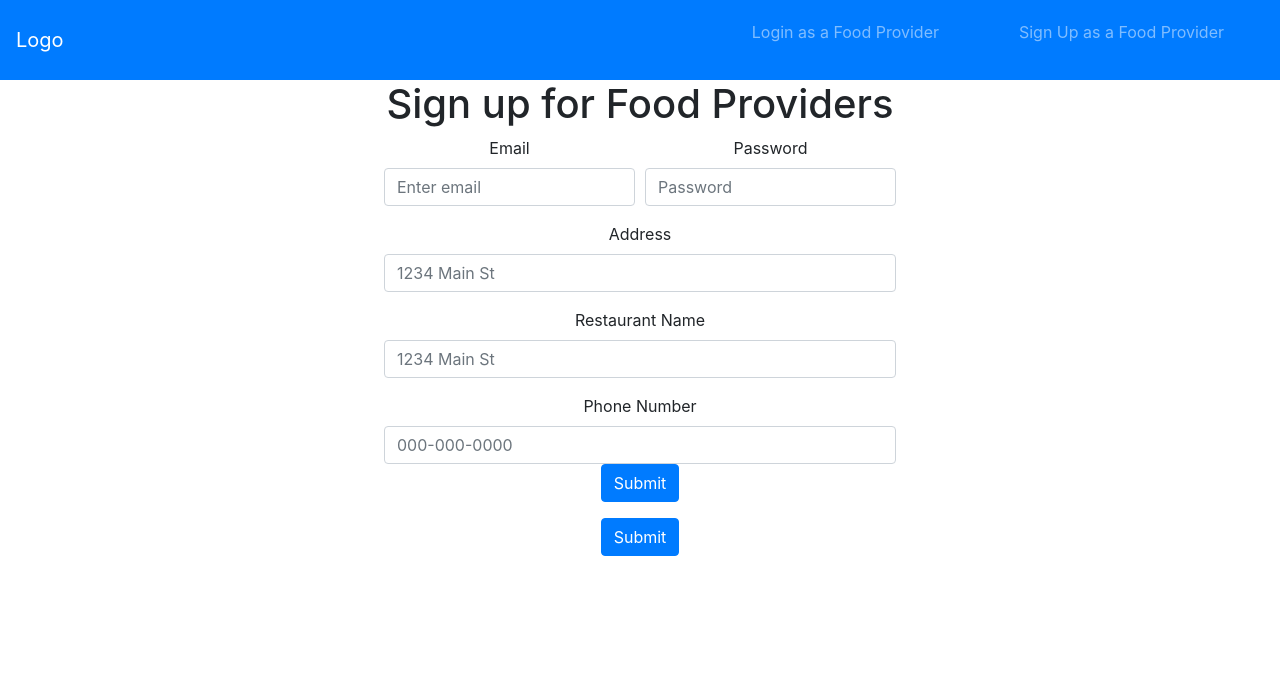
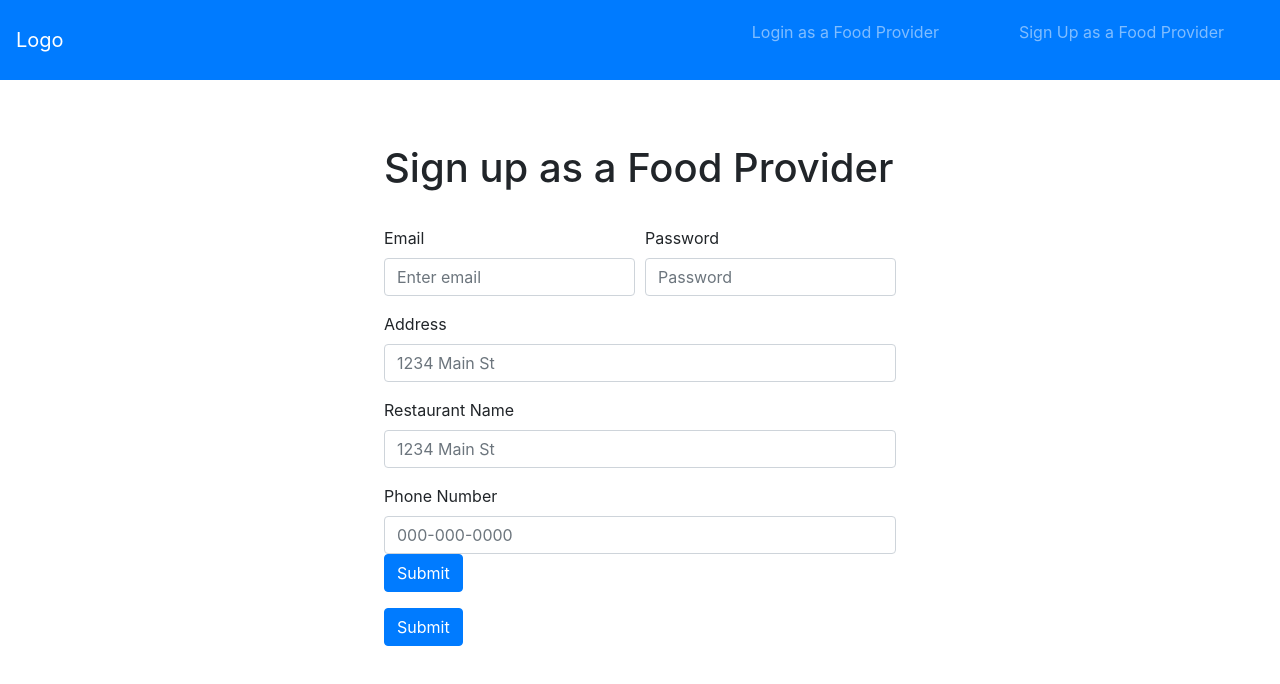
Before and after one commit to sydnieec/MealRelief, a React (Create React App) app in the folder website/: page /restaurantsignup in a window 1280 px wide. Shown: the top 684 px of the page. Built offline with nearby package versions, Linux system fonts and the light colour scheme.

Commit message:
styling changes

```diff
--- a/website/src/App.css
+++ b/website/src/App.css
@@ -1,7 +1,11 @@
 .App {
-  text-align: center;
+  /* text-align: center; */
 }
 
+.title {
+  text-align: center;
+  padding-top: 3%;
+}
 nav {
   display: flex;
   justify-content: space-around;
--- a/website/src/pages/RestaurantDashboard.jsx
+++ b/website/src/pages/RestaurantDashboard.jsx
@@ -4,7 +4,7 @@ import { Link } from "react-router-dom";
 import NavRestaurant from "../NavRestaurant";
 import Card from "react-bootstrap/Card";
 import Button from "react-bootstrap/Button";
-
+import "../App.css";
 // import axios from "axios";
 
 // function RestaurantDashboard() {
@@ -31,7 +31,7 @@ class RestaurantDashboard extends Component {
     return (
       <React.Fragment>
         <NavRestaurant />
-        <h1> Restaurant Dashboard</h1>
+        <h1 className="title "> Restaurant Dashboard</h1>
         <Card style={dashboardStyle}>
           <Card.Header as="h5">Current Listing</Card.Header>
           <Card.Body>
@@ -55,4 +55,5 @@ export default RestaurantDashboard;
 const dashboardStyle = {
   marginRight: "20%",
   marginLeft: "20%",
+  marginTop: "2%",
 };
--- a/website/src/pages/RestaurantForm.jsx
+++ b/website/src/pages/RestaurantForm.jsx
@@ -89,6 +89,7 @@ class RestaurantForm extends Component {
 export default RestaurantForm;
 
 const formStyle = {
+  paddingTop: "5%",
   paddingRight: "20%",
   paddingLeft: "20%",
 };
--- a/website/src/pages/RestaurantLogin.jsx
+++ b/website/src/pages/RestaurantLogin.jsx
@@ -29,7 +29,7 @@ class RestaurantLogin extends Component {
         <Nav />
         <div style={loginStyle}>
           <h1> Login as a Food Provider </h1>
-          <Form onSubmit={this.handleSubmit}>
+          <Form style={formStyle} onSubmit={this.handleSubmit}>
             <Form.Group controlId="formBasicEmail">
               <Form.Label>Email address</Form.Label>
               <Form.Control
@@ -66,6 +66,11 @@ class RestaurantLogin extends Component {
 export default RestaurantLogin;
 
 const loginStyle = {
+  paddingTop: "10%",
   paddingRight: "30%",
   paddingLeft: "30%",
 };
+
+const formStyle = {
+  paddingTop: "5%",
+};
--- a/website/src/pages/RestaurantSignup.jsx
+++ b/website/src/pages/RestaurantSignup.jsx
@@ -56,8 +56,8 @@ class RestaurantSignup extends Component {
         <Navbar.Toggle />
       </Navbar>{" "} */}
         <div style={loginStyle}>
-          <h1> Sign up for Food Providers </h1>
-          <Form onSubmit={this.handleSubmit}>
+          <h1> Sign up as a Food Provider </h1>
+          <Form style={formStyle} onSubmit={this.handleSubmit}>
             <Form.Row>
               <Form.Group as={Col} controlId="formGridEmail">
                 <Form.Label>Email</Form.Label>
@@ -124,6 +124,10 @@ class RestaurantSignup extends Component {
 export default RestaurantSignup;
 
 const loginStyle = {
+  paddingTop: "5%",
   paddingRight: "30%",
   paddingLeft: "30%",
 };
+const formStyle = {
+  paddingTop: "5%",
+};
--- a/website/src/pages/User.jsx
+++ b/website/src/pages/User.jsx
@@ -6,7 +6,7 @@ function User() {
   return (
     <div>
       <Nav />
-      <h1> User Dashboard </h1>;
+      <h1 className="title"> User Dashboard </h1>;
     </div>
   );
 }
```
